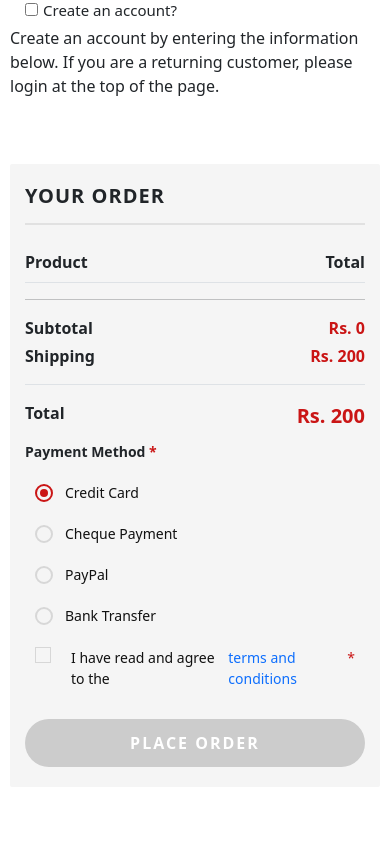
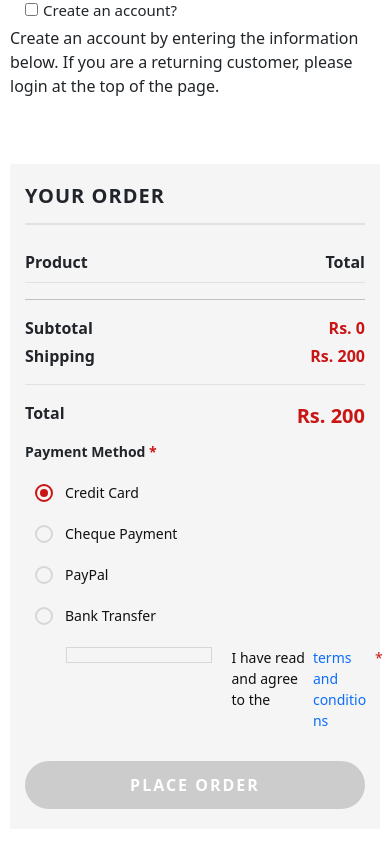
Before and after one commit to ayeshaidrees155/ashion-ecommerce-store, a React (Create React App) app: page /checkout in a window 390 px wide. Shown: the part 1089-1933 px from the top of the page. Before the commit the page ends 1891 px from the top, so only its background shows below. Built offline with nearby package versions, Linux system fonts and the light colour scheme; a web font is replaced by a local one.

Commit message:
fix:responsiveness

```diff
--- a/src/components/Cart/Cart.css
+++ b/src/components/Cart/Cart.css
@@ -212,6 +212,29 @@
     border-color: #ca1515;
 }
 
+.payment-label.terms {
+    display: flex;
+    align-items: flex-start;
+    gap: 8px;
+    white-space: normal;
+    word-break: break-word;
+    width: 100%;
+    box-sizing: border-box;
+}
+
+.payment-label.terms span {
+    flex: 1;
+    min-width: 0;
+    word-break: break-word;
+    white-space: normal;
+}
+
+.payment-label.terms input[type="checkbox"] {
+    position: static;
+    opacity: 0;
+    cursor: pointer;
+}
+
 .terms a {
     text-decoration: none;
     color: #007bff;
```
